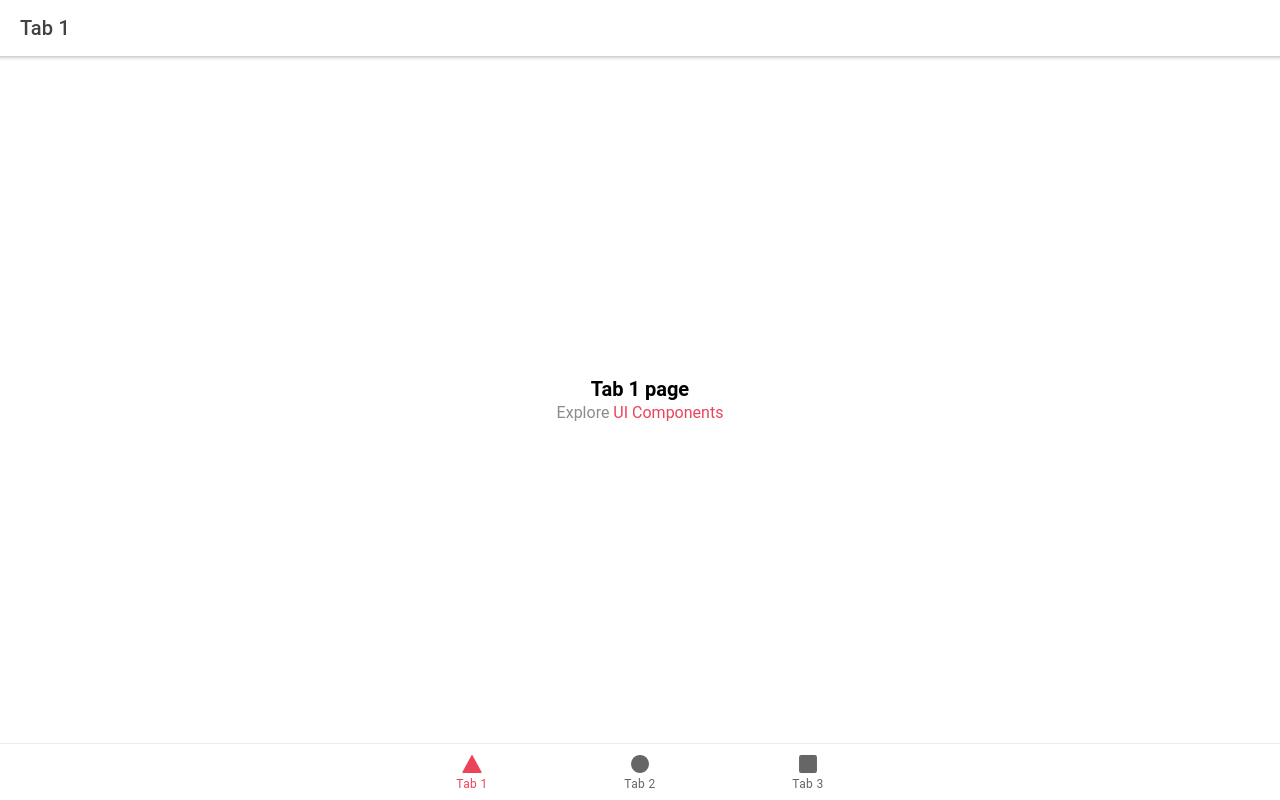
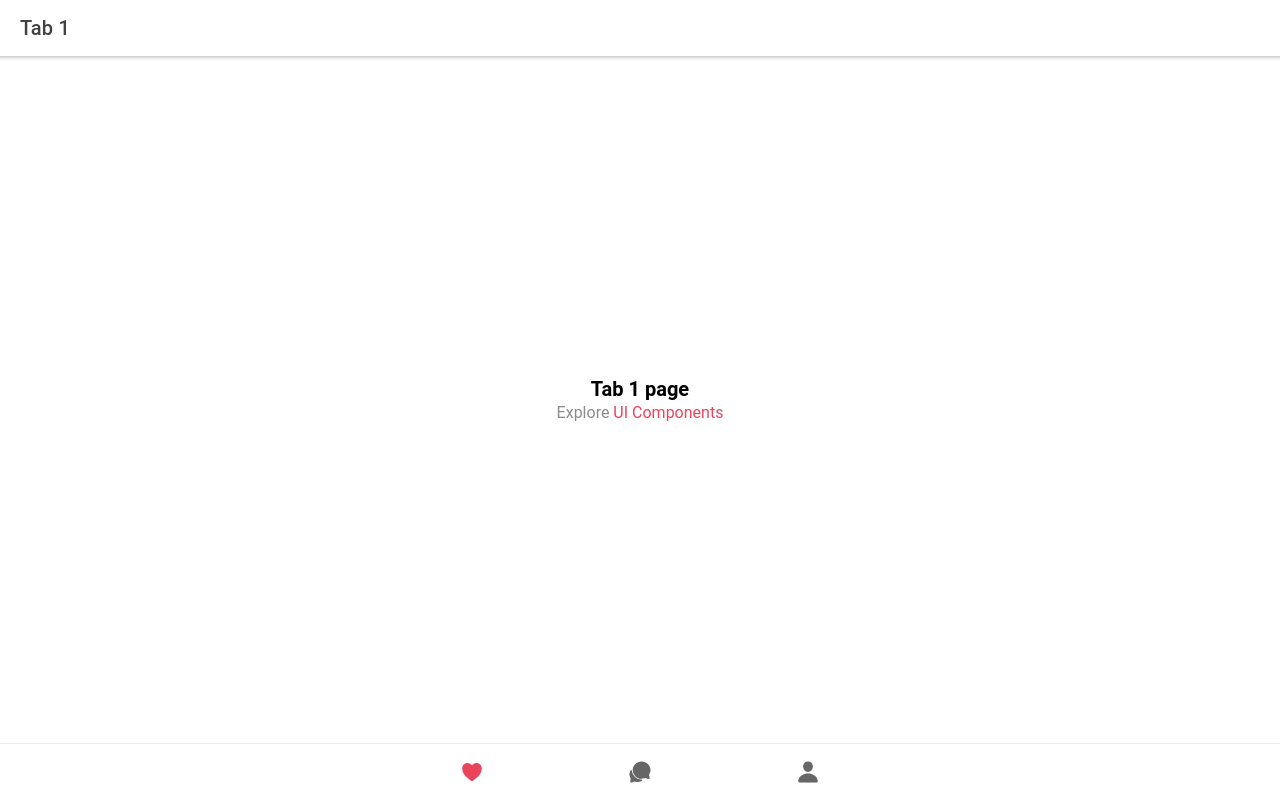
Before and after one commit to vbarcellos/tindev, a React (Create React App) app: page /tab1 in a window 1280 px wide. Built offline with nearby package versions, Linux system fonts and the light colour scheme.

Commit message:
Muda os ícones

```diff
--- a/src/App.tsx
+++ b/src/App.tsx
@@ -1,37 +1,36 @@
-import { Redirect, Route } from 'react-router-dom';
+import { Redirect, Route } from "react-router-dom";
 import {
   IonApp,
   IonIcon,
-  IonLabel,
   IonRouterOutlet,
   IonTabBar,
   IonTabButton,
   IonTabs,
-} from '@ionic/react';
-import { IonReactRouter } from '@ionic/react-router';
-import { ellipse, square, triangle } from 'ionicons/icons';
-import Tab1 from './pages/Tab1';
-import Tab2 from './pages/Tab2';
-import Tab3 from './pages/Tab3';
+} from "@ionic/react";
+import { IonReactRouter } from "@ionic/react-router";
+import { chatbubbles, heart, person } from "ionicons/icons";
+import Tab1 from "./pages/Tab1";
+import Tab2 from "./pages/Tab2";
+import Tab3 from "./pages/Tab3";
 
 /* Core CSS required for Ionic components to work properly */
-import '@ionic/react/css/core.css';
+import "@ionic/react/css/core.css";
 
 /* Basic CSS for apps built with Ionic */
-import '@ionic/react/css/normalize.css';
-import '@ionic/react/css/structure.css';
-import '@ionic/react/css/typography.css';
+import "@ionic/react/css/normalize.css";
+import "@ionic/react/css/structure.css";
+import "@ionic/react/css/typography.css";
 
 /* Optional CSS utils that can be commented out */
-import '@ionic/react/css/padding.css';
-import '@ionic/react/css/float-elements.css';
-import '@ionic/react/css/text-alignment.css';
-import '@ionic/react/css/text-transformation.css';
-import '@ionic/react/css/flex-utils.css';
-import '@ionic/react/css/display.css';
+import "@ionic/react/css/padding.css";
+import "@ionic/react/css/float-elements.css";
+import "@ionic/react/css/text-alignment.css";
+import "@ionic/react/css/text-transformation.css";
+import "@ionic/react/css/flex-utils.css";
+import "@ionic/react/css/display.css";
 
 /* Theme variables */
-import './theme/variables.css';
+import "./theme/variables.css";
 
 const App: React.FC = () => (
   <IonApp>
@@ -53,16 +52,13 @@ const App: React.FC = () => (
         </IonRouterOutlet>
         <IonTabBar slot="bottom">
           <IonTabButton tab="tab1" href="/tab1">
-            <IonIcon icon={triangle} />
-            <IonLabel>Tab 1</IonLabel>
+            <IonIcon icon={heart} />
           </IonTabButton>
           <IonTabButton tab="tab2" href="/tab2">
-            <IonIcon icon={ellipse} />
-            <IonLabel>Tab 2</IonLabel>
+            <IonIcon icon={chatbubbles} />
           </IonTabButton>
           <IonTabButton tab="tab3" href="/tab3">
-            <IonIcon icon={square} />
-            <IonLabel>Tab 3</IonLabel>
+            <IonIcon icon={person} />
           </IonTabButton>
         </IonTabBar>
       </IonTabs>
```
Also changed, not shown: src/components/ExploreContainer.tsx (+11 -2 lines), src/pages/Tab1.tsx (+10 -3 lines), 2 other files (tests, documents, lock files or other folders).
